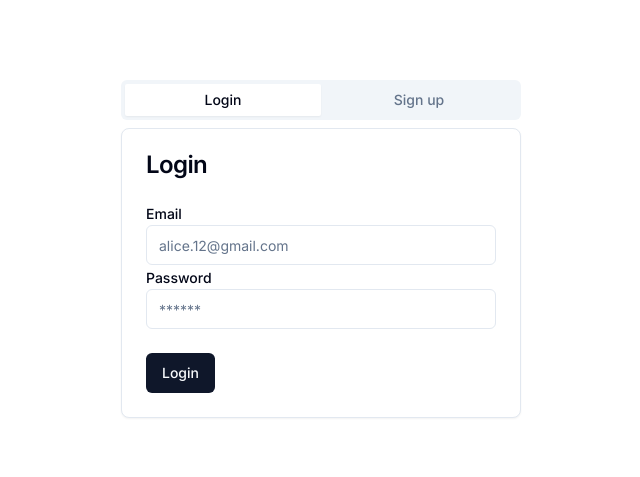
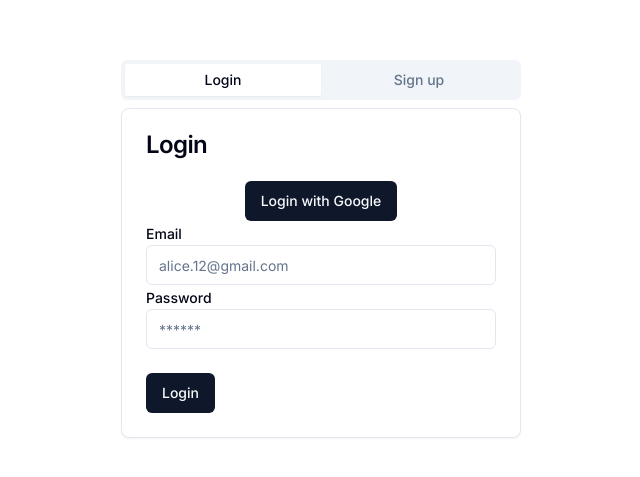
Before and after one commit to user-64bit/Canteen, a Next.js app: page /join in a window 1280 px wide. Shown: the part 151-628 px from the top of the page, without its empty margins (319-959 px from the left). Built offline with nearby package versions, Linux system fonts and the light colour scheme; no server answers.

Commit message:
add: login with google

```diff
--- a/actions/login.ts
+++ b/actions/login.ts
@@ -3,6 +3,7 @@
 import db from "@/db";
 import { signIn } from "@/lib/auth";
 import { AuthError } from "next-auth";
+import { revalidatePath } from "next/cache";
 
 const credentialsLogin = async ({
   email,
@@ -43,4 +44,8 @@
   }
 };
 
-export { credentialsLogin };
+const login = async (provider: string) => {
+  await signIn(provider, { redirectTo: "/community" });
+  revalidatePath("/community");
+};
+export { credentialsLogin, login };
--- a/client/form.tsx
+++ b/client/form.tsx
@@ -1,6 +1,6 @@
 "use client";
 
-import { credentialsLogin } from "@/actions/login";
+import { credentialsLogin, login } from "@/actions/login";
 import { credentialsSignUp } from "@/actions/signUp";
 import { useRouter } from "next/navigation";
 import { toast } from "sonner";
@@ -9,6 +9,7 @@
 import { CardContent, CardFooter } from "@/components/ui/card";
 import { Input } from "@/components/ui/input";
 import { Label } from "@/components/ui/label";
+import { signIn } from "@/lib/auth";
 
 const LoginForm = () => {
   const router = useRouter();
@@ -28,6 +29,22 @@
   };
   return (
     <>
+      <div className="flex justify-center items-centerdark:bg-black">
+        <Button
+          onClick={() => {
+            login("google")
+              .then(() => {
+                console.log("Logged in with Google");
+              })
+              .catch(() => {
+                toast.error("Failed to login with Google");
+              });
+          }}
+          type="submit"
+        >
+          Login with Google
+        </Button>
+      </div>
       <form action={handleLogin}>
         <CardContent className="space-y-2">
           <div className="space-y-1">
@@ -70,6 +87,23 @@
     if (error?.status) toast.success(error.message);
   };
   return (
+    <>
+      <div className="flex justify-center items-centerdark:bg-black">
+        <Button
+          onClick={() => {
+            login("google")
+              .then(() => {
+                console.log("Logged in with Google");
+              })
+              .catch(() => {
+                toast.error("Failed to login with Google");
+              });
+          }}
+          type="submit"
+        >
+          Login with Google
+        </Button>
+      </div>
       <form action={handleSignup}>
         <CardContent className="space-y-2">
           <div className="space-y-1">
@@ -104,6 +138,7 @@
           <Button type="submit">Sign Up</Button>
         </CardFooter>
       </form>
+    </>
   );
 };
 export { LoginForm, SignUpForm };
```
Lines whose indentation alone changed are shown as unchanged.
